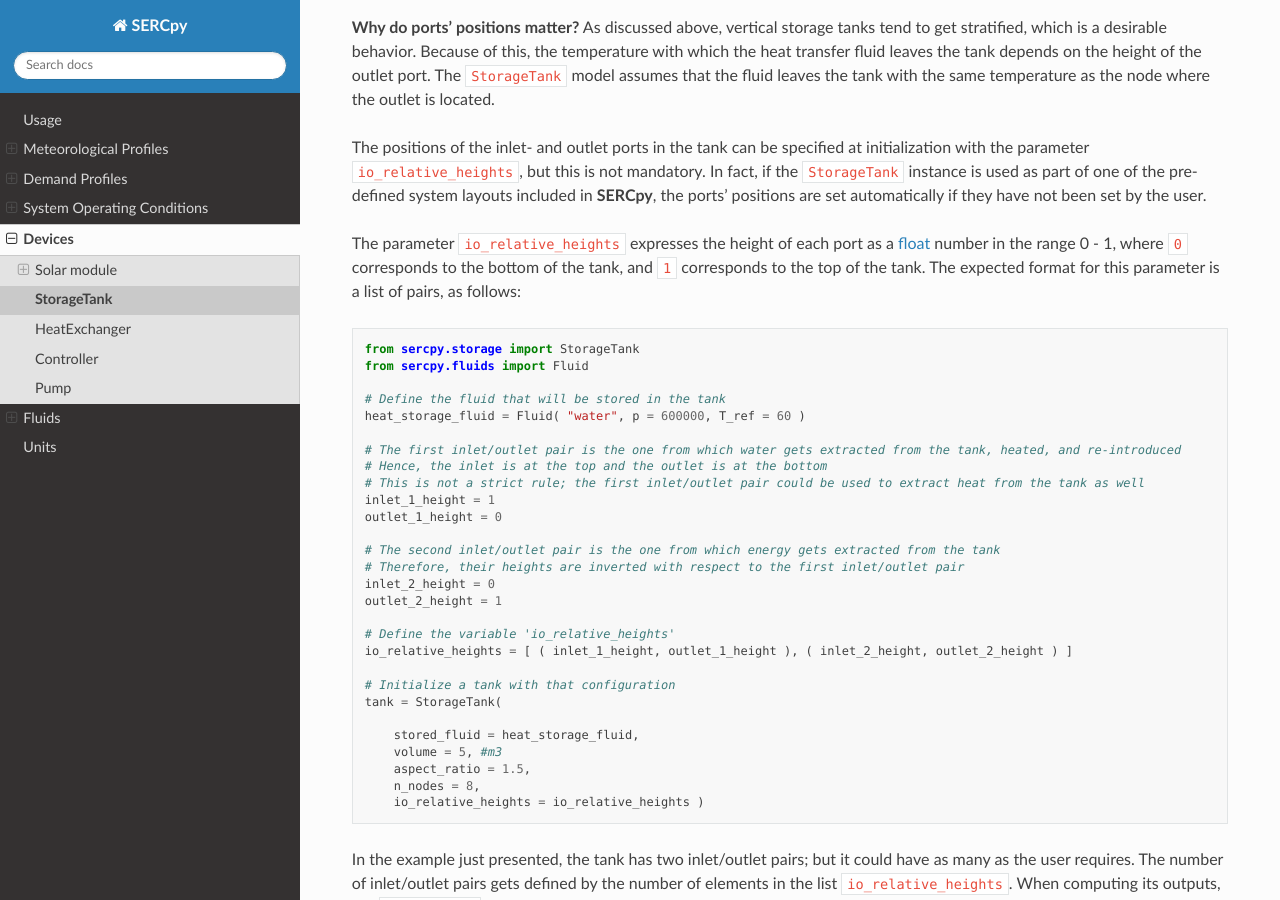
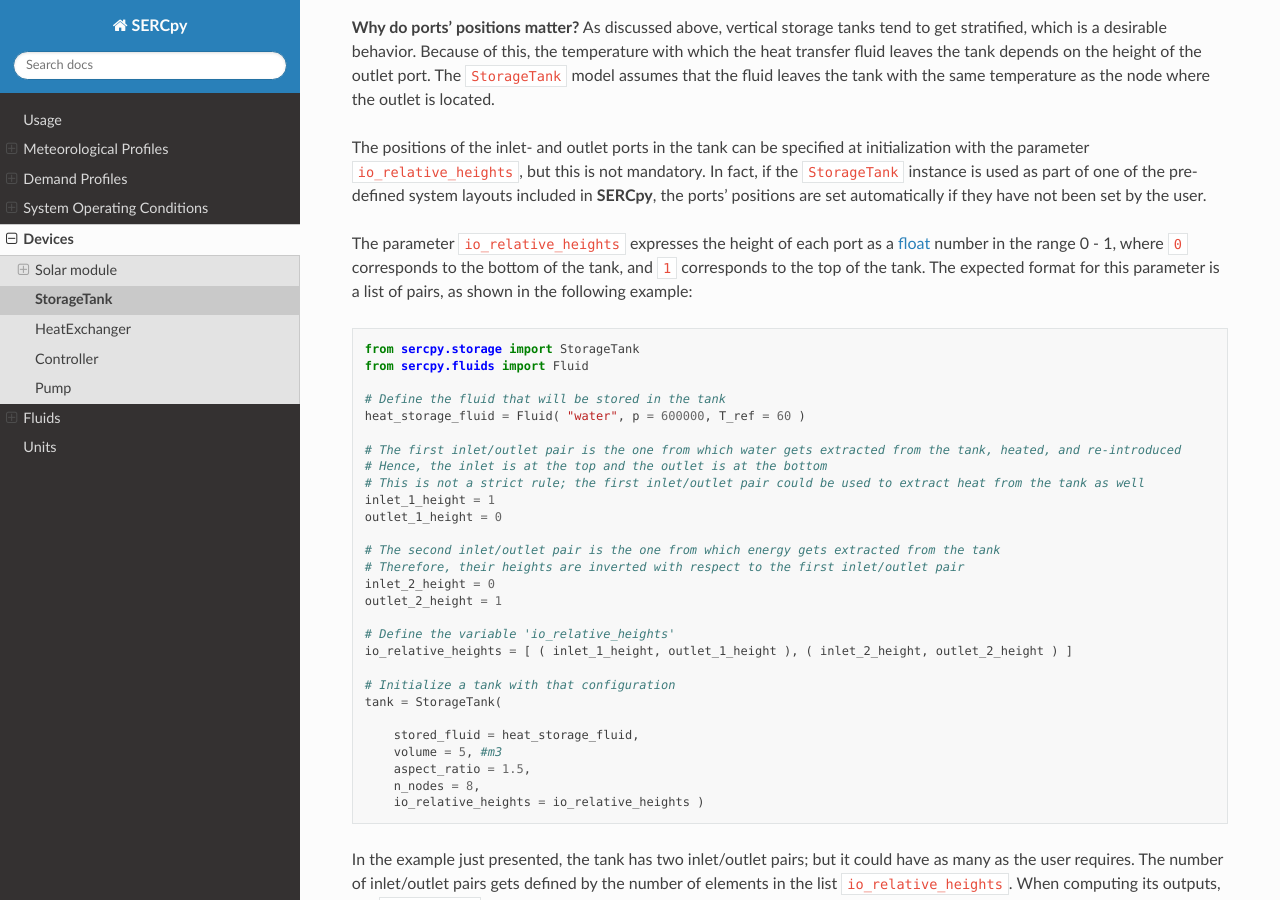
Before and after one commit to serc-chile/SERCpy, a Sphinx documentation site: the page built from docs/source/devices/storage/storagetank_class.rst, in a window 1280 px wide and 900 px high, scrolled down 576 px. Built offline with Sphinx 7.4.7 and the Read the Docs theme 3.1.0, drawn with Linux system fonts in a browser that asks for light colours; pages that are not in the unit, such as notebooks, are missing from menus.

Commit message:
Update storagetank_class.rst

```diff
--- a/docs/source/devices/storage/storagetank_class.rst
+++ b/docs/source/devices/storage/storagetank_class.rst
@@ -27,7 +27,7 @@ Setting the positions of the inlet/outlet ports
 
 The positions of the inlet- and outlet ports in the tank can be specified at initialization with the parameter `io_relative_heights`, but this is not mandatory. In fact, if the `StorageTank` instance is used as part of one of the pre-defined system layouts included in **SERCpy**, the ports' positions are set automatically if they have not been set by the user.
 
-The parameter `io_relative_heights` expresses the height of each port as a `float <https://docs.python.org/3.15/builtins/functions.html#float>`_ number in the range 0 - 1, where `0` corresponds to the bottom of the tank, and `1` corresponds to the top of the tank. The expected format for this parameter is a list of pairs, as follows:
+The parameter `io_relative_heights` expresses the height of each port as a `float <https://docs.python.org/3.15/builtins/functions.html#float>`_ number in the range 0 - 1, where `0` corresponds to the bottom of the tank, and `1` corresponds to the top of the tank. The expected format for this parameter is a list of pairs, as shown in the following example:
 
 .. code-block:: python
 
```
